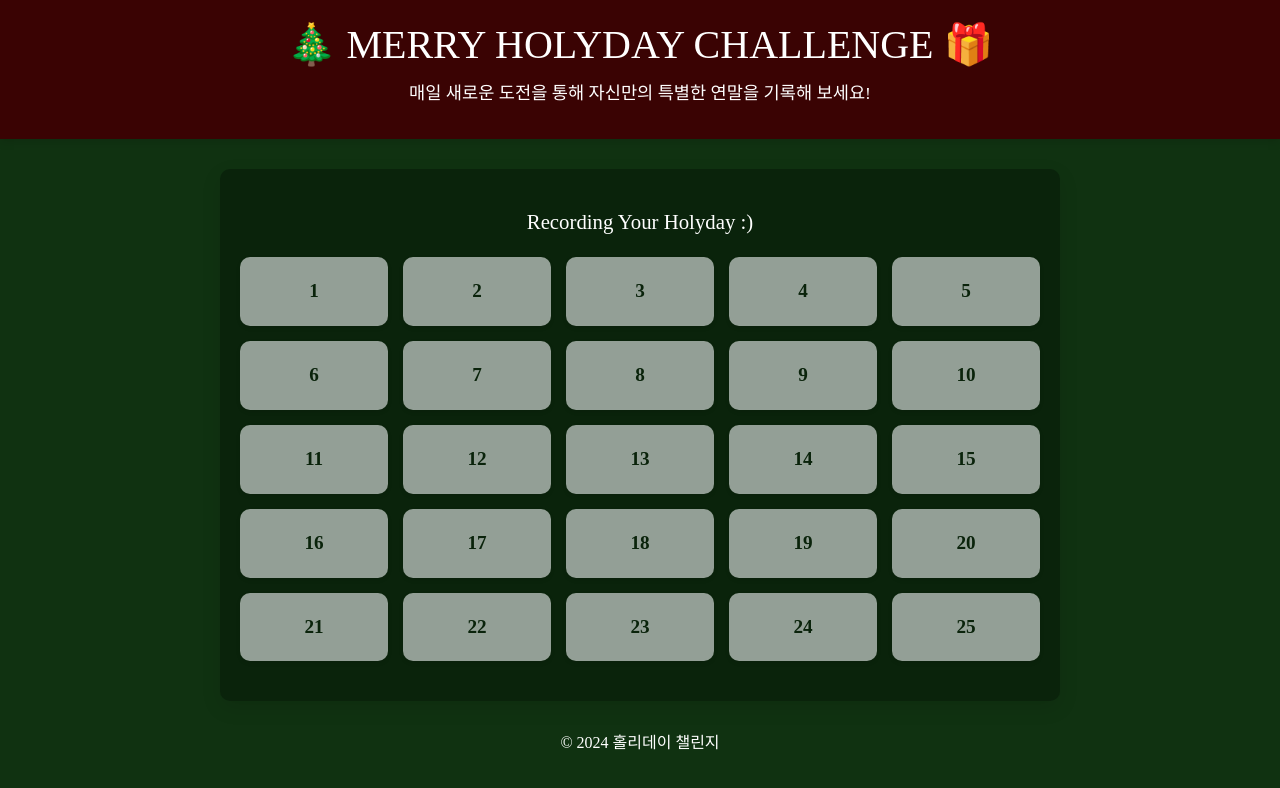
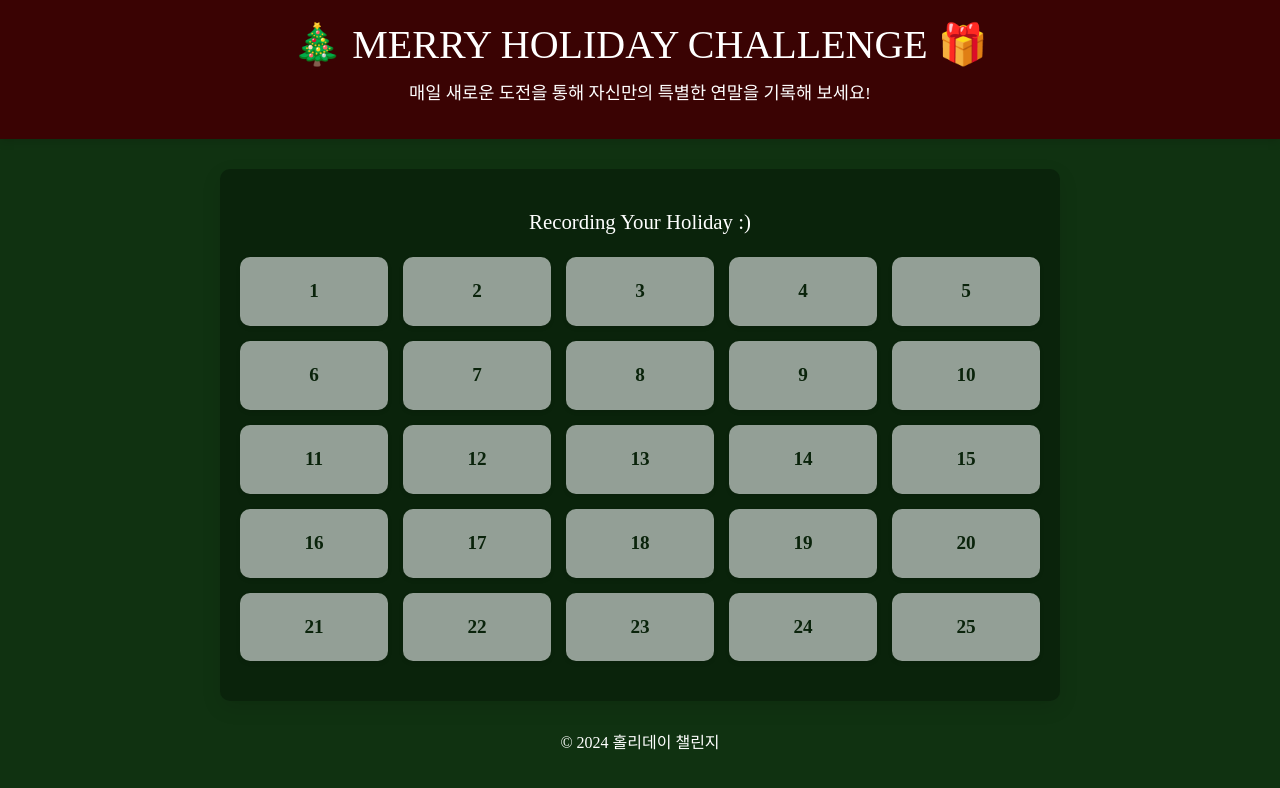
Before and after one commit to Sisi-harapeco/MERRYHOLYDAYCHALLENGE, a plain HTML site: page index.html in a window 1280 px wide. Drawn offline with Linux system fonts and the light colour scheme.

Commit message:
Update index.html

```diff
--- a/index.html
+++ b/index.html
@@ -8,13 +8,13 @@
 </head>
 <body>
     <header>
-        <h1>🎄 MERRY HOLYDAY CHALLENGE 🎁</h1>
+        <h1>🎄 MERRY HOLIDAY CHALLENGE 🎁</h1>
         <p>매일 새로운 도전을 통해 자신만의 특별한 연말을 기록해 보세요!</p>
     </header>
 
     <main>
         <section class="calendar-container">
-            <h2>Recording Your Holyday :) <h2>
+            <h2>Recording Your Holiday :) <h2>
             <div class="calendar" id="calendar"></div>
         </section>
     </main>
```
